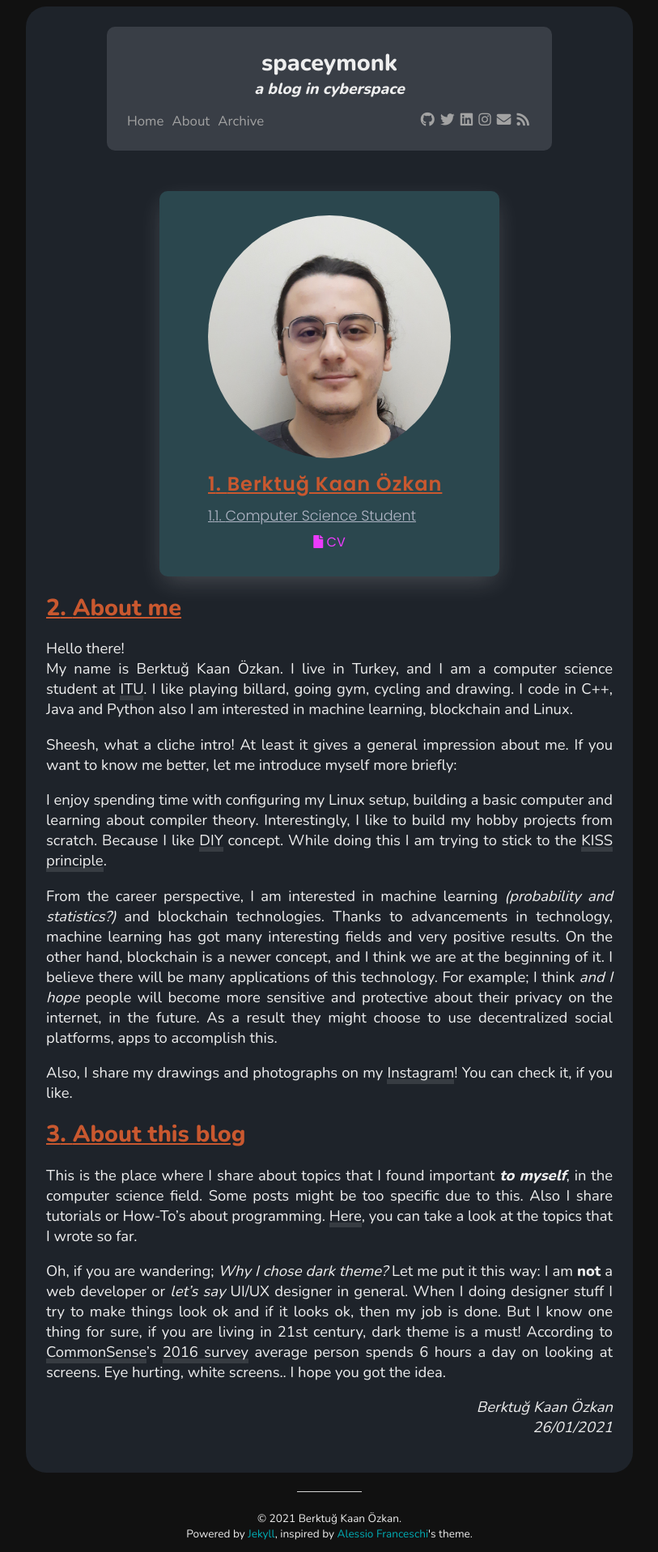
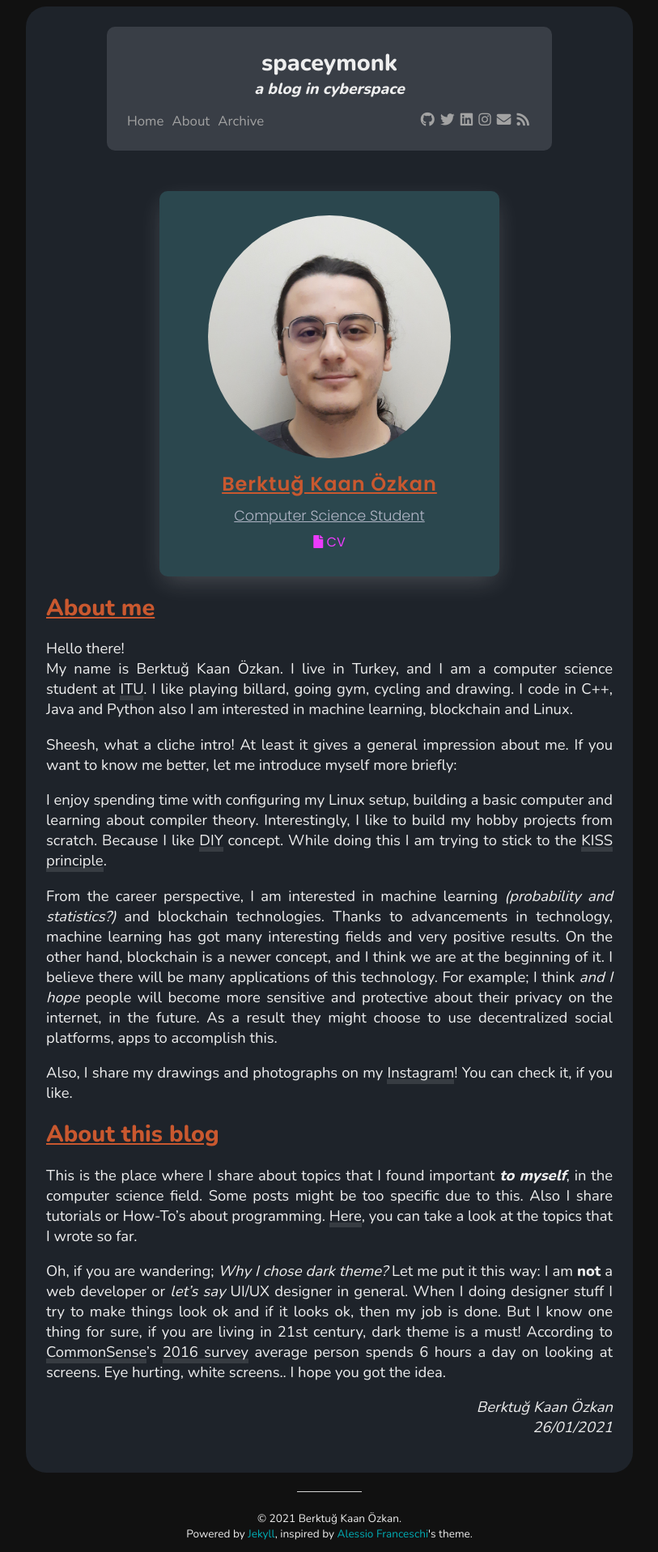
Before and after one commit to spaceymonk/spaceymonk.github.io, a Jekyll site: the page built from about.md, in a window 1280 px wide. Shown: the whole page at 81% size, without its empty margins (233-1046 px from the left). Built offline with Jekyll 4.4.1, drawn with Linux system fonts in a browser that asks for light colours; nearby versions of some CDN libraries.

Commit message:
style update

```diff
--- a/_sass/avatar.scss
+++ b/_sass/avatar.scss
@@ -44,12 +44,14 @@ $COLOR: (
 		margin: 10px auto 10px;
         letter-spacing: 1px;
         max-width: 100%;
+		text-align: inherit;
 	}
 	h2 {
 		font-size: 1.10rem;
 		font-weight: 300;
 		margin: 10px auto;
 		color: darken(color(grey), 15);
+		text-align: inherit;
     }
     a {
         text-decoration: none;
--- a/_sass/header-numbering.scss
+++ b/_sass/header-numbering.scss
@@ -5,7 +5,7 @@ body {
     counter-reset: h1counter;
 }
 
-.post-container {
+#post {
     h1{
         counter-reset: h2counter;
     }
```
